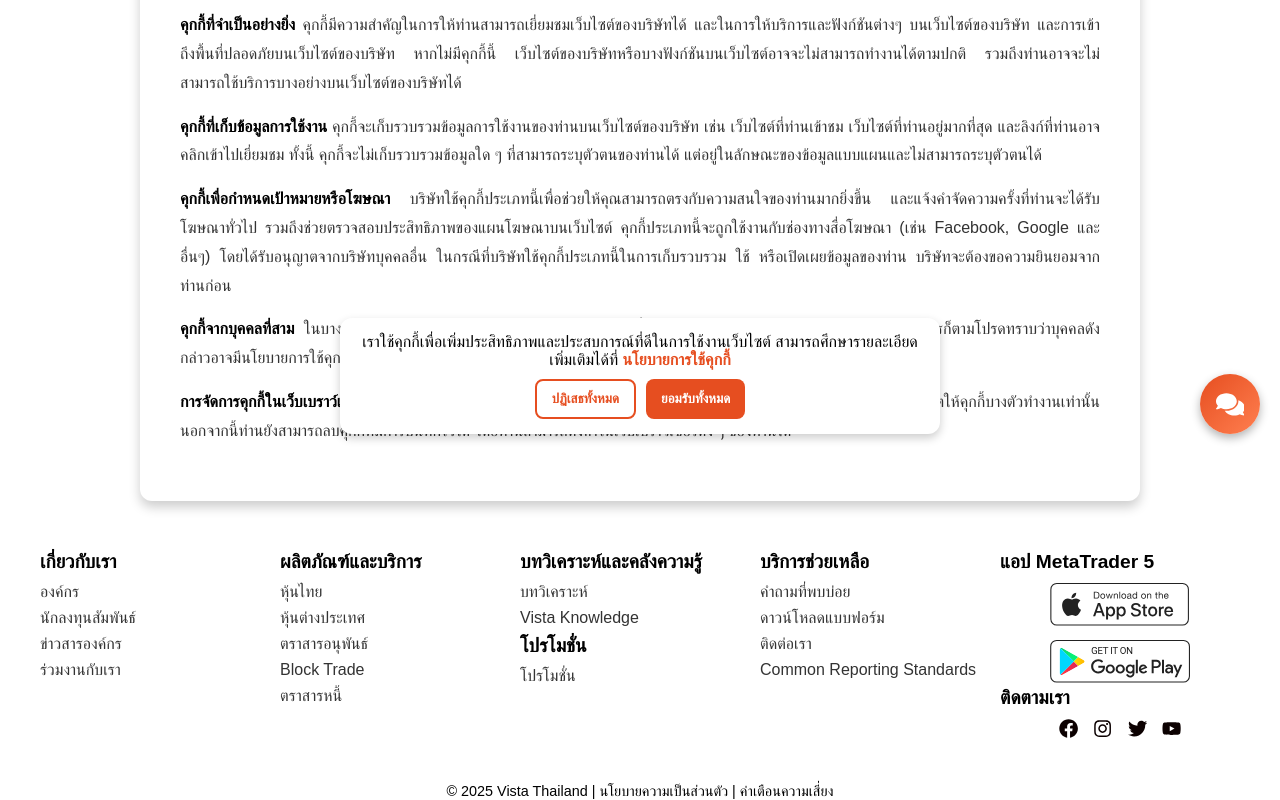
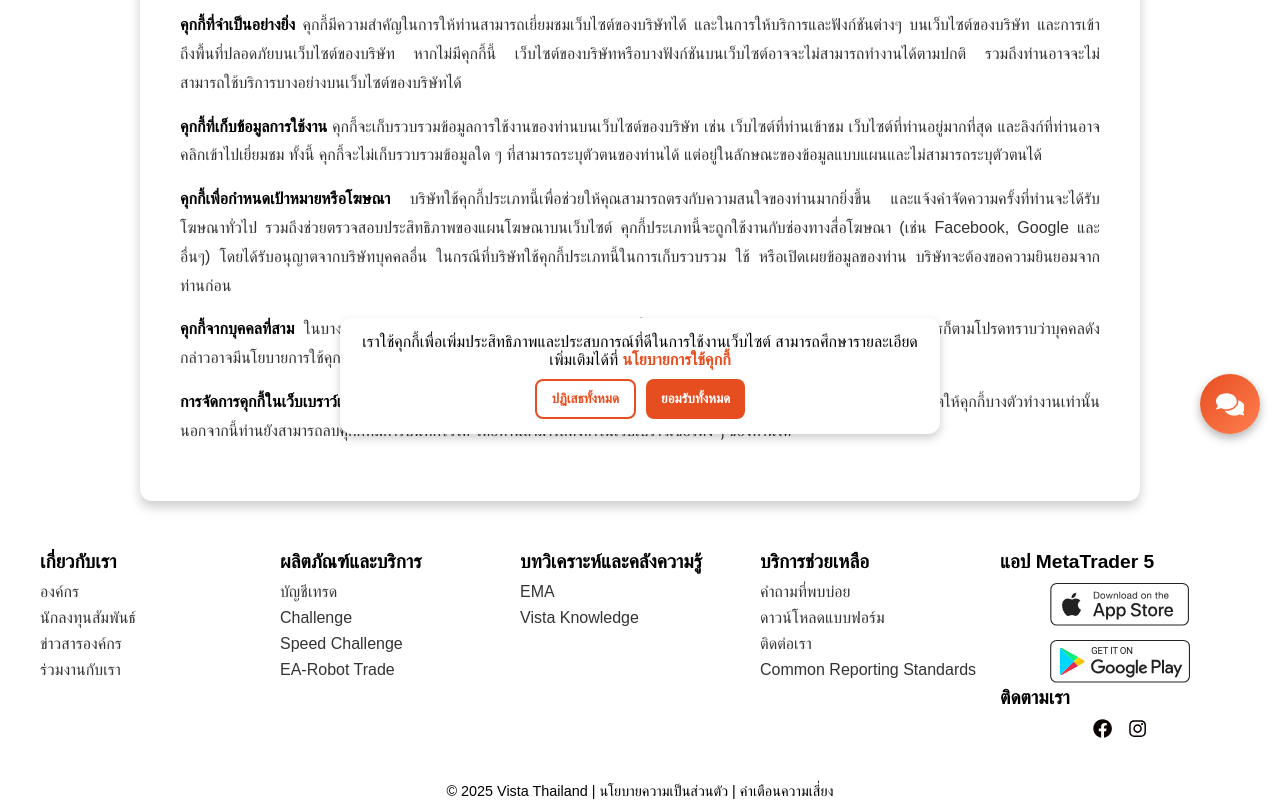
Before and after one commit to joozery/Vistathai, a React (Vite) app in the folder frontend/: page /cookie-policy in a window 1280 px wide. Shown: the part 346-1146 px from the top of the page. Built offline with nearby package versions, Linux system fonts and the light colour scheme.

Commit message:
อัพเดภาพ

```diff
--- a/frontend/index.html
+++ b/frontend/index.html
@@ -2,7 +2,7 @@
 <html lang="en">
   <head>
     <meta charset="UTF-8" />
-    <link rel="icon" type="image/svg+xml" href="/vite.svg" />
+    <link rel="icon" type="image/png" href="/src/assets/logovista.png" />
     <meta name="viewport" content="width=device-width, initial-scale=1.0" />
     <title>Vista Thailand</title>
   </head>
--- a/frontend/src/components/ChatPopup/ChatPopup.jsx
+++ b/frontend/src/components/ChatPopup/ChatPopup.jsx
@@ -54,7 +54,7 @@ const ChatPopup = () => {
             </div>
           ) : (
             <div className="chat-message">
-              <p>สวัสดี {name} 👋 มีอะไรให้เราช่วยเหลือคุณมั้ยคะ?</p>
+              <p>สวัสดี {name} 👋 มีอะไรให้เราช่วยเหลือคุณไหมคะ?</p>
             </div>
           )}
         </div>
--- a/frontend/src/components/Footer/Footer.jsx
+++ b/frontend/src/components/Footer/Footer.jsx
@@ -25,11 +25,10 @@ const Footer = () => {
         <div className="footer-column">
           <h4>ผลิตภัณฑ์และบริการ</h4>
           <ul>
-            <li>หุ้นไทย</li>
-            <li>หุ้นต่างประเทศ</li>
-            <li>ตราสารอนุพันธ์</li>
-            <li>Block Trade</li>
-            <li>ตราสารหนี้</li>
+            <li>บัญชีเทรด</li>
+            <li>Challenge</li>
+            <li>Speed Challenge</li>
+            <li>EA-Robot Trade</li>
           </ul>
         </div>
 
@@ -37,12 +36,8 @@ const Footer = () => {
         <div className="footer-column">
           <h4>บทวิเคราะห์และคลังความรู้</h4>
           <ul>
-            <li>บทวิเคราะห์</li>
+            <li>EMA </li>
             <li>Vista Knowledge</li>
-          </ul>
-          <h4>โปรโมชั่น</h4>
-          <ul>
-            <li>โปรโมชั่น</li>
           </ul>
         </div>
 
@@ -85,12 +80,7 @@ const Footer = () => {
             </a>
             <a href="https://instagram.com" target="_blank" rel="noopener noreferrer">
               <FaInstagram />
-            </a>
-            <a href="https://twitter.com" target="_blank" rel="noopener noreferrer">
-              <FaTwitter />
-            </a>
-            <a href="https://youtube.com" target="_blank" rel="noopener noreferrer">
-              <FaYoutube />
+
             </a>
           </div>
         </div>
--- a/frontend/src/components/Navbar/Navbar.jsx
+++ b/frontend/src/components/Navbar/Navbar.jsx
@@ -20,7 +20,7 @@ const Navbar = () => {
         <li><Link to="/" onClick={() => setMenuOpen(false)}>Home</Link></li>
         <li><Link to="/trader-training" onClick={() => setMenuOpen(false)}>Trader training</Link></li>
         <li><Link to="/challenge" onClick={() => setMenuOpen(false)}>Challenge</Link></li>
-        <li><Link to="/ea-robottade" onClick={() => setMenuOpen(false)}>EA-robottade</Link></li>
+        <li><Link to="/ea-robottade" onClick={() => setMenuOpen(false)}>EA-robottrade</Link></li>
         <li><Link to="/useprogram" onClick={() => setMenuOpen(false)}>การใช้โปรแกรม</Link></li>
         <li>
           <Link to="/about-us" onClick={() => setMenuOpen(false)}>About Us</Link>
--- a/frontend/src/page/Home.jsx
+++ b/frontend/src/page/Home.jsx
@@ -9,7 +9,7 @@ const Home = () => {
       <Navbar /> {/* แสดง Navbar */}
       <div className="home-content">
         <SectionVideo /> {/* แสดง SectionVideo */}
-        <WhyFundingPips /> {/* แสดง WhyFundingPips */}
+
       </div>
     </div>
   );
```
Also changed, not shown: frontend/src/assets/logovista.png (added).
